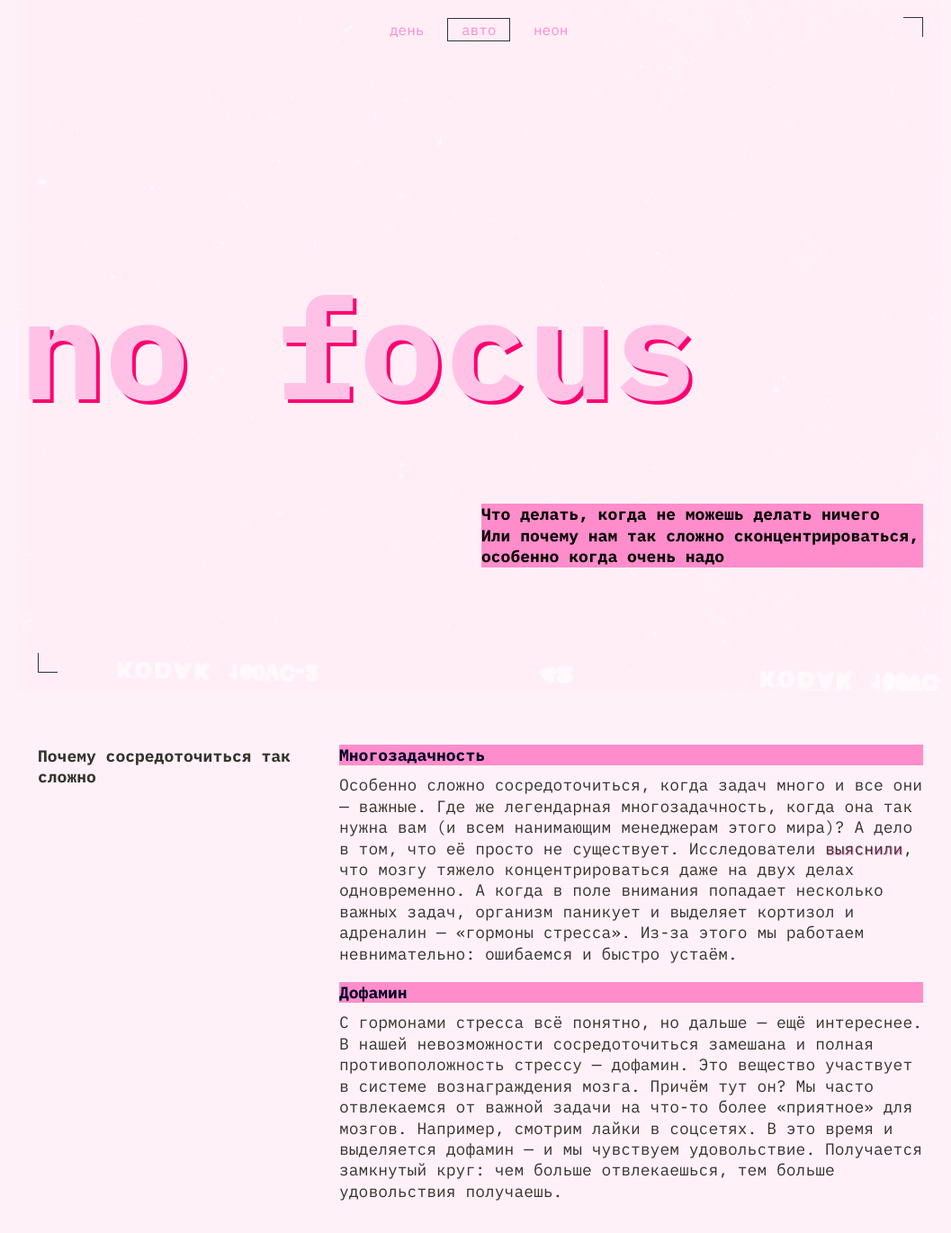
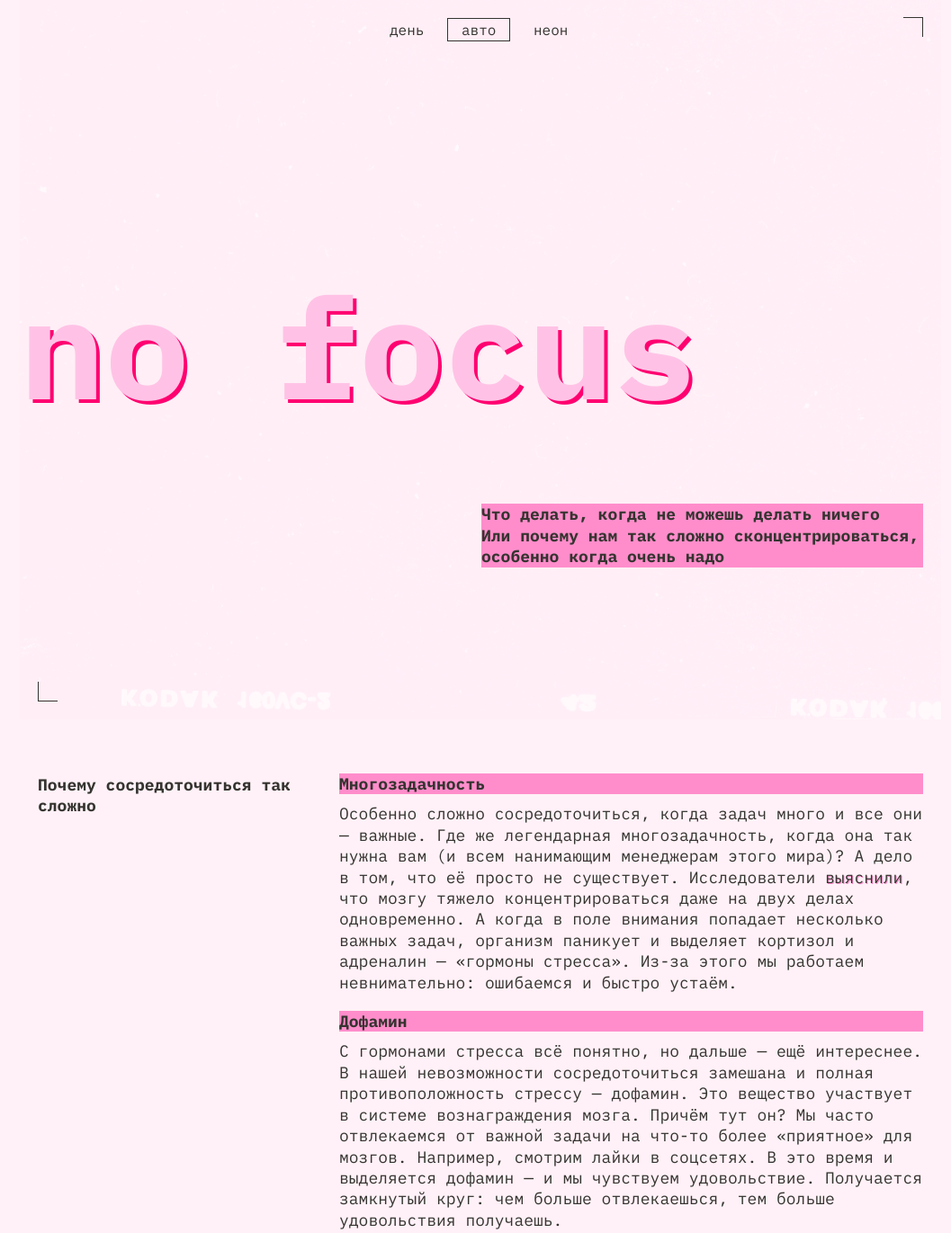
Before and after one commit to Garmon11/slozhno-sosredotochitsya-fd, a plain HTML site: page index.html in a window 1280 px wide. Shown: the top 1371 px of the page at 90% size, without its empty margins (106-1163 px from the left). Drawn offline with Linux system fonts and the light colour scheme.

Commit message:
na proverky

```diff
--- a/index.html
+++ b/index.html
@@ -5,7 +5,9 @@
     <meta http-equiv="X-UA-Compatible" content="IE=edge" />
     <meta name="viewport" content="width=device-width, initial-scale=1.0" />
     <meta name="color-scheme" content="dark light" />
-    <link rel="icon" href="./images/favicon.ico" sizes="any" />
+    <link rel="icon" href="./path/favicon.ico" sizes="any" />
+    <link rel="icon" href="./path/icon.svg" type="image/svg+xml" />
+    <link rel="apple-touch-icon" href="./path/apple-touch-icon.png" />
     <link rel="stylesheet" href="fonts/fonts.css" />
     <link rel="stylesheet" href="./styles/globals.css" />
     <link rel="stylesheet" href="./styles/variables.css" />
@@ -55,7 +57,7 @@
     <main class="main container">
       <section class="section section-wrap">
         <h2 class="title title-accent">Почему сосредоточиться так сложно</h2>
-        <div class="wrapper">
+        <div class="content-wrapper">
           <article class="card-container card-container-wrap">
             <h3 class="title card-title">Многозадачность</h3>
             <p class="card-text">
--- a/styles/dark.css
+++ b/styles/dark.css
@@ -18,6 +18,8 @@
   --angle-color: #FF0070;
   --h1-shadow: #FF0070;
   --h2-color: #FF0070;
+  --button-color: #FF0070;
+  --text-h3-color: #000028;
 }
 
 @media (prefers-color-scheme: dark) {
@@ -29,10 +31,12 @@
     --font: 'IBM Plex mono', sans-serif;
     --buttonActive: #ff0070;
     --background-color: #000028;
+    --text-h3-color: #000028;
     --h1: #DB00FF;
     --rec-display: inline-block;
     --angle-color: #FF0070;
     --h1-shadow: #FF0070;
+    --button-color: #FF0070;
   }
 }
 
--- a/styles/light.css
+++ b/styles/light.css
@@ -25,6 +25,8 @@
   --focus-color: #353430;
   --rec-display: none;
   --h2-color: #353430;
+  --button-color: #353430;
+  --text-h3-color: #353430;
 
   /* .title-accent {
     color: var(--text-color);
@@ -87,10 +89,12 @@
     --background-color: #FFF1F7;
     --h1: #FFC2E6;
     --button-border: rgb(53,52,48, 0.4);
+    --button-color: #353430;
     --focus-color: #353430;
     --rec-display: none;
     --angle-color: #353430;
     --h1-shadow: #FF0070;
+    --text-h3-color: #353430;
   }
 
   /* .header__theme-menu-button_active {
--- a/styles/style.css
+++ b/styles/style.css
@@ -110,8 +110,12 @@
   cursor: pointer;
   display: block;
   border: none;
-  color: var(--accent-color);
+  color: var(--button-color);
   border: 1px solid transparent;
+}
+
+.header-text, h3 {
+  color: var(--text-h3-color);
 }
 
 .header__theme-menu-button:hover {
@@ -149,8 +153,13 @@
   font-family: var(--font);
   min-width: 345px;
   background-color: var(--accent-color);
-  color: #000;
   margin-bottom: 65px;
+}
+
+.content-wrapper {
+  display: flex;
+  flex-direction: column;
+  gap: 20px;
 }
 
 .title {
@@ -169,9 +178,13 @@
 }
 
 .card-title {
-  color: #000028;
   background-color: var(--accent-color);
+  color: var(--text-h3-color);
   margin-top: 20px;
+}
+
+.article-tablet-title {
+  margin-top: 0;
 }
 
 .card-text {
@@ -218,7 +231,7 @@
 .images-container {
   display: grid;
   grid-template-columns: 355px;
-  grid-template-rows: 142px 355px 237px 355px 237px;
+  grid-template-rows: 138px 355px 237px 355px 237px;
   gap: 10px;
 }
 
@@ -355,8 +368,10 @@
     margin-top: 6px;
   }
 
+
+
   .article-tablet-title {
-    margin-top: 18px;
+    margin-top: 0;
   }
 
   .card-title-tablet {
@@ -383,7 +398,7 @@
   .images-container {
     display: grid;
     grid-template-columns: repeat(3, 1fr);
-    grid-template-rows: 196px 229px 319px;
+    grid-template-rows: 195px 229px 319px;
     gap: 20px;
   }
 
@@ -425,7 +440,6 @@
   }
 
   .decorated-zone {
-    height: 0;
     min-height: 768px;
     background-size: cover;
     margin-bottom: 60px;
@@ -512,7 +526,7 @@
   }
 
   .article-tablet-title {
-    margin-top: 20px;
+    margin-top: 0;
   }
 
   .card-container-wrap {
--- a/styles/variables.css
+++ b/styles/variables.css
@@ -6,12 +6,19 @@
 :root {
   --accent-color: #ff0070;
   --background-url: url(../images/cover-image-dark.png);
-  --angle: var(--accent-color);
   --text-color: #F1B2CE;
   --font: 'IBM Plex mono', sans-serif;
   --buttonActive: #ff0070;
+  --background-color: #000028;
   --h1: #DB00FF;
-  --background-color: #000028;
+  --button-border: rgb(255,0,112, 0.4);
+  --focus-color: #ff0070;
+  --rec-display: inline-block;
+  --angle-color: #FF0070;
+  --h1-shadow: #FF0070;
+  --h2-color: #FF0070;
+  --button-color: #FF0070;
+  --text-h3-color: #000028;
 }
 
 /* светлая тема */
```
